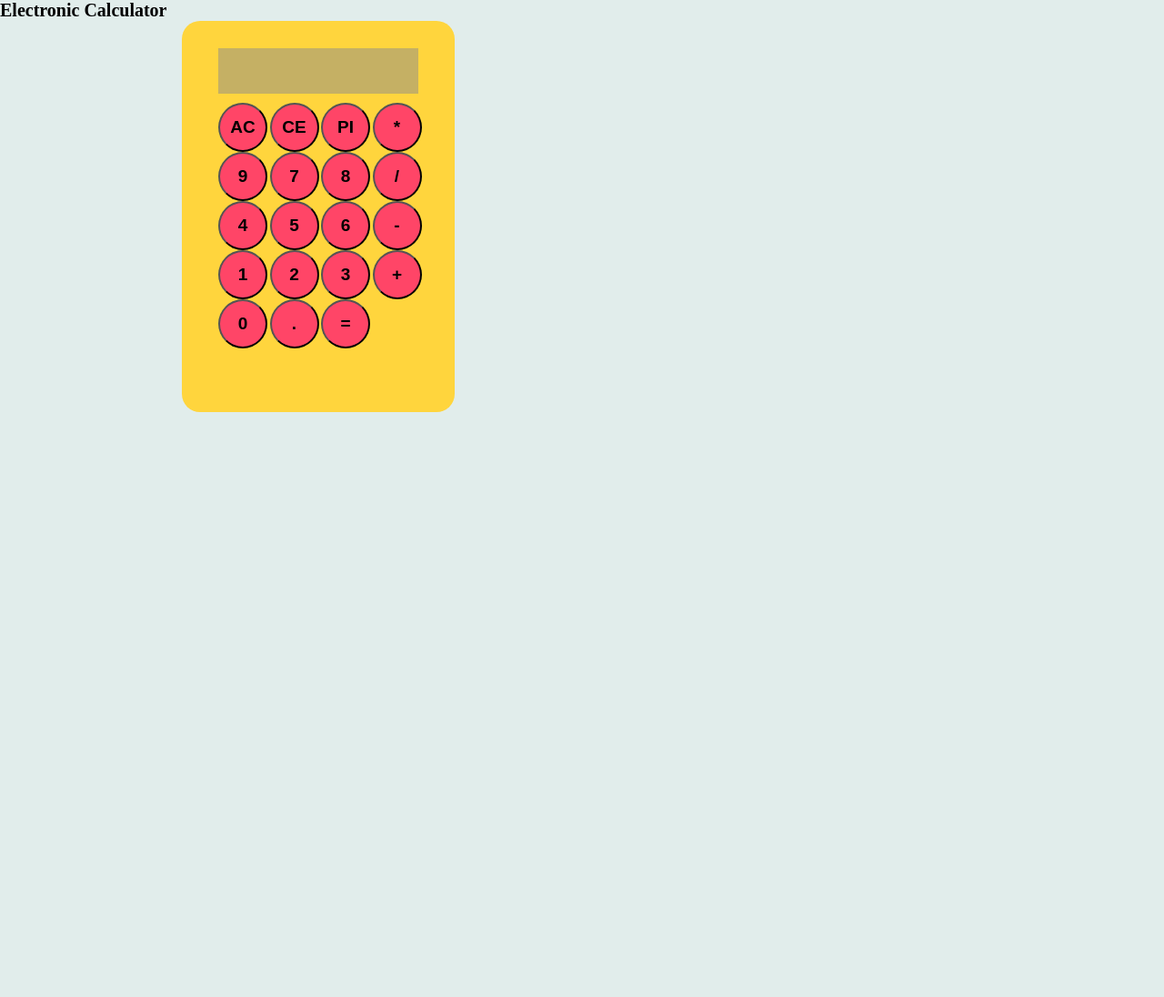
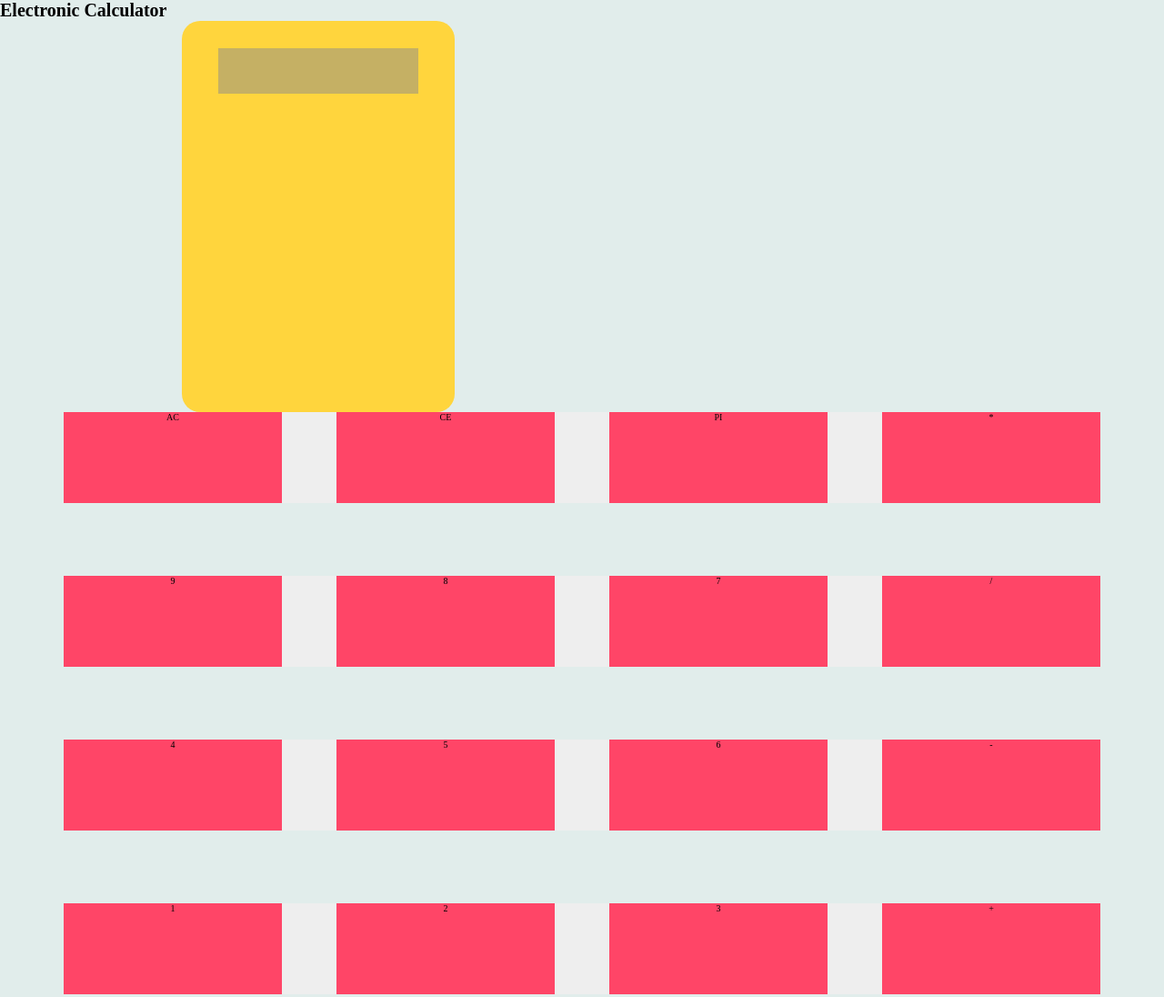
Before and after one commit to odm275/Calculator-App, a website: page index.html in a window 1280 px wide. Shown: the top 1096 px of the page at 91% size. Before the commit the page ends 800 px from the top, so only its background shows below. Drawn offline with Linux system fonts and the light colour scheme.

Commit message:
changed calculator into a grid; and going to move forward as if it was a grid

```diff
--- a/index.html
+++ b/index.html
@@ -20,27 +20,84 @@ https://www.w3schools.com/cssref/tryit.asp?filename=trycss3_nth-of-type_formula
   <div class="calcbox--result">
         <h1 id = "output"> </h1>
   </div>
-      <button class = "calcbox--calcButton" onclick='AC()'>AC</button>
-      <button class = "calcbox--calcButton" onclick='CE()'>CE</button>
-      <button class = "calcbox--calcButton" onclick="PI()">PI</button>
-      <button class = "calcbox--calcButton"  onclick="number('*')">*</button>
-      <button class = "calcbox--calcButton" onclick="number(9)">9</button>
-      <button class = "calcbox--calcButton"  onclick="number(7)">7</button>
-      <button class = "calcbox--calcButton"  onclick="number(8)">8</button>
-      <button class = "calcbox--calcButton"  onclick="number('/')">/</button>
-      <button class = "calcbox--calcButton" onclick="number(4)">4</button>
-      <button class = "calcbox--calcButton" onclick="number(5)">5</button>
-      <button class = "calcbox--calcButton" onclick="number(6)">6</button>
-      <button class = "calcbox--calcButton" onclick="number('-')">-</button>
-      <button class = "calcbox--calcButton" onclick="number(1)">1</button>
-      <button class = "calcbox--calcButton" onclick="number(2)">2</button>
-      <button class = "calcbox--calcButton" onclick="number(3)">3</button>
-      <button class = "calcbox--calcButton" onclick="number('+')">+</button>
-      <button class = "calcbox--calcButton" onclick="number(0)"> 0 </button>
-      <button class = "calcbox--calcButton" onclick = "number('.')"> . </button>
-      <button class = "calcbox--calcButton"   onclick="number('=')">=</button>
+</div> <!--CONTAINER-->
 
-</div> <!--CONTAINER-->
+<section class="grid-test">
+
+<div class="row">
+  <div class="col-1-of-4" onclick='AC()'>
+    AC
+  </div>
+  <div class="col-1-of-4" onclick='CE()'>
+    CE
+  </div>
+  <div class="col-1-of-4" onclick="PI()">
+    PI
+  </div>
+  <div class="col-1-of-4" onclick="number('*')">
+    *
+  </div>
+</div>
+
+<div class="row">
+  <div class="col-1-of-4" onclick="number('9')">
+    9
+  </div>
+  <div class="col-1-of-4" onclick="number('8')">
+    8
+  </div>
+  <div class="col-1-of-4" onclick="number('7')">
+    7
+  </div>
+  <div class="col-1-of-4" onclick="number('/')">
+    /
+  </div>
+</div>
+
+<div class="row">
+  <div class="col-1-of-4" onclick="number('4')">
+    4
+  </div>
+  <div class="col-1-of-4" onclick="number('5')">
+    5
+  </div>
+  <div class="col-1-of-4" onclick="number('6')">
+    6
+  </div>
+  <div class="col-1-of-4" onclick="number('-')">
+    -
+  </div>
+</div>
+
+<div class="row">
+  <div class="col-1-of-4" onclick="number('1')">
+    1
+  </div>
+  <div class="col-1-of-4" onclick="number('2')">
+    2
+  </div>
+  <div class="col-1-of-4" onclick="number('3')">
+    3
+  </div>
+  <div class="col-1-of-4" onclick="number('+')">
+    +
+  </div>
+</div>
+
+<div class="row">
+  <div class="col-1-of-4" onclick="number('0')">
+    0
+  </div>
+  <div class="col-1-of-4" onclick="number('.')">
+    .
+  </div>
+  <div class="col-2-of-4" onclick="number('=')">
+    =
+  </div>
+</div>
+
+
+</section>
 
 </body>
 </html>
--- /dev/null
+++ b/sass/abstracts/_mixins.scss
@@ -0,0 +1,7 @@
+@mixin clearfix{
+  &::after{
+    content: "";
+    display: table;
+    clear: both;
+  }
+}
--- a/sass/abstracts/_variables.scss
+++ b/sass/abstracts/_variables.scss
@@ -5,3 +5,15 @@ $background-color: #E1EDEB;
 $background-calculator: #FFD53D;
 $btn-color: #FF4567;
 $text-color: #141F1D;
+
+//Calcbox
+$calc-width:35rem;
+$calc-height: 25rem;
+
+//--calcButton
+$calc-btn-dim:5rem;
+////////////////////////////
+// GRID
+$grid-width: 114rem;
+$gutter-vertical: 8rem;
+$gutter-horizontal: 6rem;
--- a/sass/components/_button.scss
+++ b/sass/components/_button.scss
@@ -1,11 +1,14 @@
+#equal{
+  width:10.3rem;
+  height:5rem;
+  border-radius:100px;
+}
 .calcbox{
   background-color: $background-calculator;
   height:35rem;
   width: 25rem;
 
   border-radius:2rem;
-
-
   padding-top:3rem;
   padding-right:1rem;
   padding-left:4rem;
@@ -15,13 +18,15 @@
   margin-left:20rem;
 
   &--calcButton{
-    width:5rem;
-    height:5rem;
+    width:$calc-btn-dim;
+    height:$calc-btn-dim;
     border-radius:100px;
     border-color:black;
     background-color: $btn-color;
     font-weight: bold;
-    font-size: 1.9rem;
+    font-size: $calc-btn-dim/2;
+    margin-left:0.1rem;
+    margin-top: 1rem;
 
   }
   &--result{
@@ -30,7 +35,5 @@
     height:5rem;
     background-color: rgba(140, 140, 140, 0.5);
     margin-bottom:10px;
-
-
   }
 }
--- /dev/null
+++ b/sass/layout/_grid.scss
@@ -0,0 +1,30 @@
+//Standard is 1140px = 114rem
+.row{
+  max-width: $grid-width;
+  background-color: #eee;
+  margin:0 auto;
+  margin-bottom: $gutter-vertical;
+
+
+  [class^="col-"]{
+    height:10rem;
+    background-color:#FF4567;
+    text-align:center;
+    float:left;
+    &:not(:last-child){
+      margin-right: $gutter-horizontal;
+    }
+  }
+  &:not(:last-child){
+      margin-bottom:  $gutter-vertical;
+  }
+  @include clearfix;
+
+  .col-1-of-4 { //three gutters
+    width: calc((100% - 3 * #{$gutter-horizontal})/4);
+  }
+  .col-2-of-4 { // 2/4 = 1/2
+  width: calc((100% - #{$gutter-horizontal})/2);
+  }
+
+}
--- a/sass/style.scss
+++ b/sass/style.scss
@@ -1,3 +1,5 @@
 @import "abstracts/variables";
+@import "abstracts/mixins";
 @import "base/base";
+@import "layout/grid";
 @import "components/button";
```
Also changed, not shown: css/style.css.
